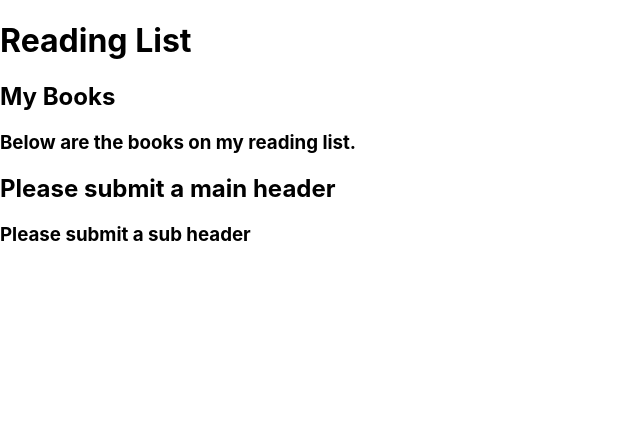
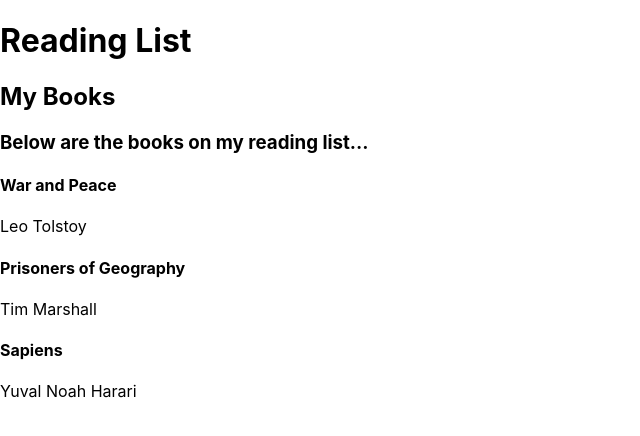
Before and after one commit to AnnikaChauhan/reading-list, a React (Create React App) app: page / in a window 1280 px wide. Shown: the top 436 px of the page, without its empty margins (0-640 px from the left). Built offline with nearby package versions, Linux system fonts and the light colour scheme.

Commit message:
books rendering from a map, books have proptypes added for additional detail

```diff
--- a/src/components/Book/Book.jsx
+++ b/src/components/Book/Book.jsx
@@ -0,0 +1,21 @@
+import React from 'react';
+import PropTypes from 'prop-types';
+
+const Book = ({ book }) => {
+    return (
+        <div>
+            <h4>{book.title}</h4>
+            <p>{book.author}</p>
+        </div>
+    );
+};
+
+Book.propTypes = {
+    title: PropTypes.string
+};
+
+Book.defaultProps = {
+    title: "Pass props down for title"
+};
+
+export default Book;
--- a/src/components/Book/index.js
+++ b/src/components/Book/index.js
@@ -0,0 +1,3 @@
+import Book from './Book';
+
+export default Book;
--- a/src/components/ReadingList/ReadingList.jsx
+++ b/src/components/ReadingList/ReadingList.jsx
@@ -1,17 +1,26 @@
-import React from 'react';
+import React, { useContext } from 'react';
+
+import ReadingListContext from '../../contexts/ReadingListContext';
 
 import Header from '../Utilities/Header';
+import Book from '../Book';
 
 const ReadingList = () => {
+    const { books } = useContext(ReadingListContext);
+
     return (
         <section>
             <Header
-            hTwo={'My Books'}
-            hThree={'Below are the books on my reading list.'}
-        />
-        <Header />
+                hTwo={'My Books'}
+                hThree={'Below are the books on my reading list...'}
+            />
+            {
+                books.map((book, index) => {
+                    return <Book key={index} book={book} />
+                } )
+            }
         </section>
-     );
+    );
 }
 
 export default ReadingList;
--- /dev/null
+++ b/src/contexts/Crud.js
@@ -0,0 +1 @@
+// this is to get the data from firebase (the existing bookworm app)
```
